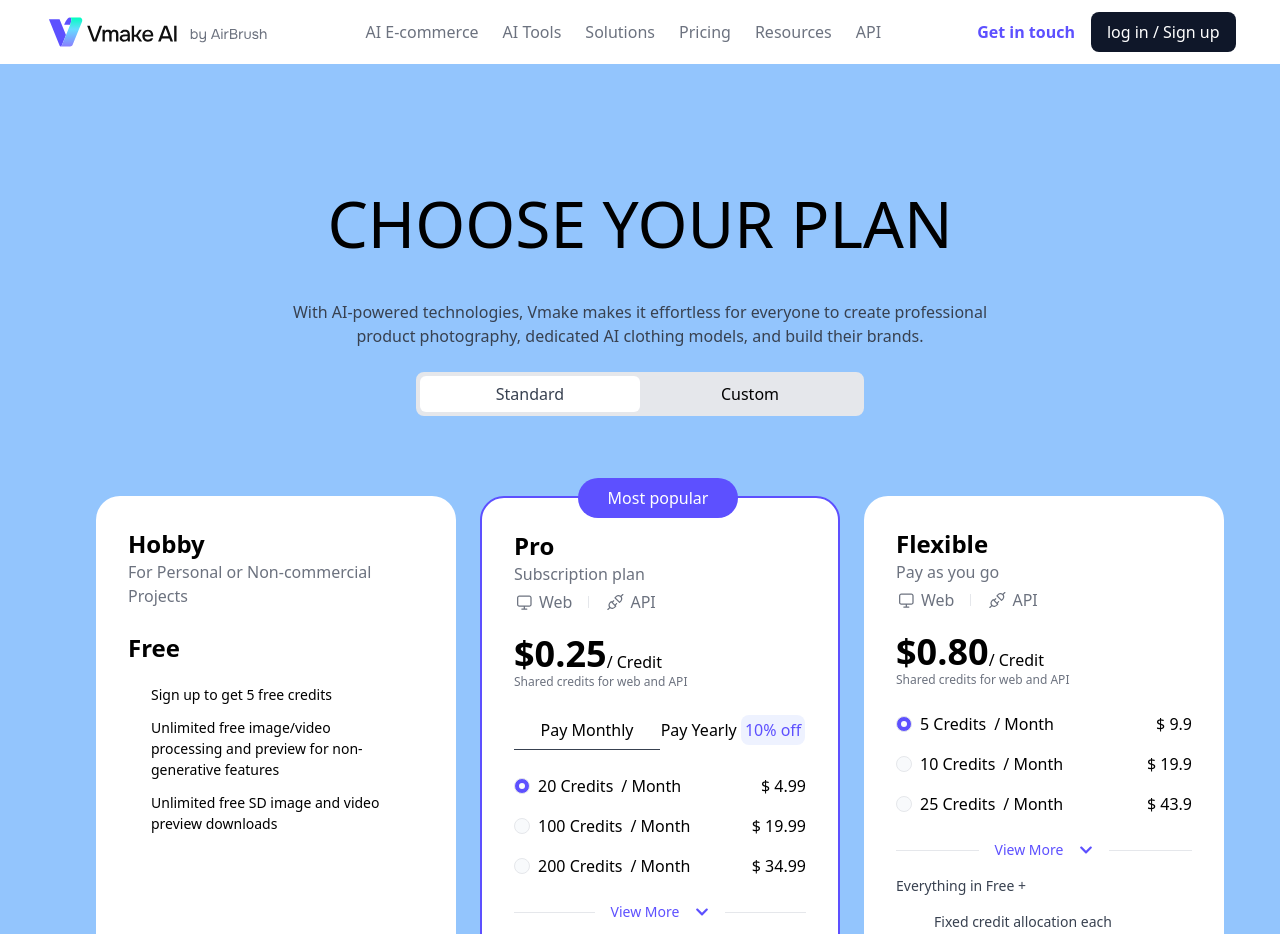
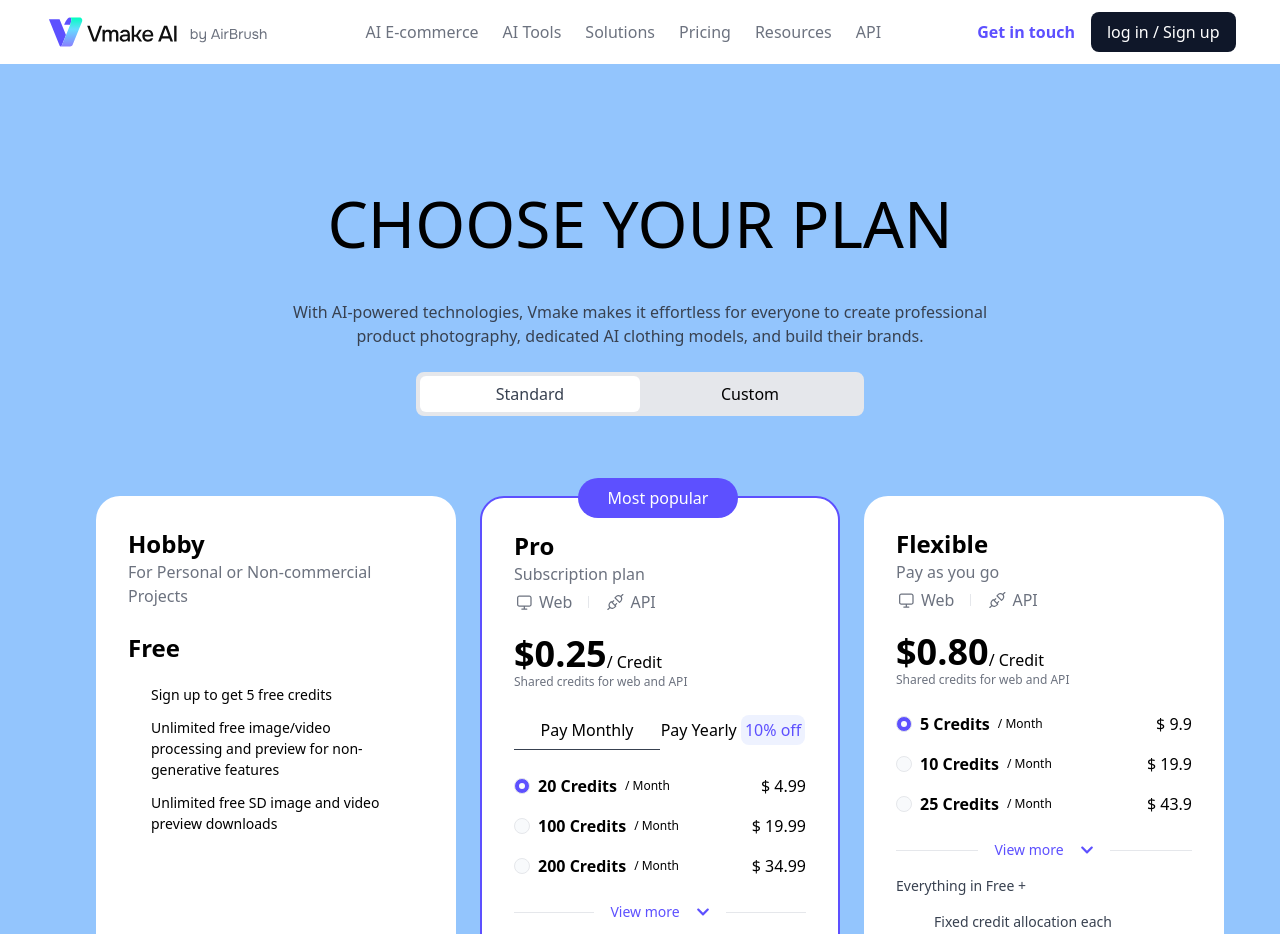
Before and after one commit to LuccasBenedetti/lp-modelia, a React (Vite) app: page /pricing in a window 1280 px wide. Shown: the top 934 px of the page. Built offline with nearby package versions, Linux system fonts and the light colour scheme.

Commit message:
collapses

```diff
--- a/src/components/PricingCards.tsx
+++ b/src/components/PricingCards.tsx
@@ -11,7 +11,7 @@
     return (
         <div className="flex gap-6 mt-20">
             <div className="flex flex-col items-center gap-4">
-                <div className="h-[640px] w-[360px] rounded-3xl bg-white p-8 flex flex-col items-start">
+                <div className="min-h-[650px] w-[360px] rounded-3xl bg-white p-8 flex flex-col items-start">
                     <span className="text-2xl font-bold">Hobby</span>
                     <span className="text-[#6C727F]">
                         For Personal or Non-commercial Projects
@@ -34,7 +34,7 @@
                 projects</span>
             </div>
             <div className="flex flex-col items-center gap-4">
-                <div className="relative h-[640px] border-[2px] border-[#5D50FF] w-[360px] rounded-3xl bg-white p-8 flex flex-col items-start">
+                <div className="relative min-h-[650px] h-max border-[2px] border-[#5D50FF] w-[360px] rounded-3xl bg-white p-8 flex flex-col items-start">
                     <div className="absolute top-[-20px] right-[100px] bg-[#5D50FF] rounded-full w-40 h-10 flex items-center justify-center text-white">Most popular</div>
                     <span className="text-2xl font-bold">Pro</span>
                     <span className="text-[#6C727F]">
@@ -64,12 +64,6 @@
 
                     <ProRadio />
 
-                    <div className="flex w-full items-center justify-between mt-6 gap-4">
-                        <div className="h-[1px] w-max bg-[#E5E7EB] flex-1"/>
-                        <button className="flex text-sm items-center gap-4 text-[#5D50FF]"> View More <FaChevronDown /> </button>
-                        <div className="h-[1px] w-max bg-[#E5E7EB] flex-1"/>
-                    </div>
-
                     <span className="text-sm text-[#384150] mt-4">Everything in Free +</span>
                     <div className="text-sm text-[#384150] mt-2 flex flex-col gap-2 mx-auto max-w-[220px]">
                         <span>
@@ -92,7 +86,7 @@
             </div>
 
             <div className="flex flex-col items-center gap-4">
-                <div className="h-[640px] w-[360px] rounded-3xl bg-white p-8 flex flex-col items-start">
+                <div className="min-h-[650px] w-[360px] rounded-3xl bg-white p-8 flex flex-col items-start">
                     <span className="text-2xl font-bold">Flexible</span>
                     <span className="text-[#6C727F]">
                         Pay as you go
@@ -115,12 +109,6 @@
                     <span className="text-xs text-[#6C727F]">Shared credits for web and API</span>
 
                     <FlexibleRadio />
-
-                    <div className="flex w-full items-center justify-between mt-6 gap-4">
-                        <div className="h-[1px] w-max bg-[#E5E7EB] flex-1"/>
-                        <button className="flex text-sm items-center gap-4 text-[#5D50FF]"> View More <FaChevronDown /> </button>
-                        <div className="h-[1px] w-max bg-[#E5E7EB] flex-1"/>
-                    </div>
 
                     <span className="text-sm text-[#384150] mt-4">Everything in Free +</span>
                     <div className="text-sm text-[#384150] mt-4 flex flex-col gap-2 mx-auto max-w-[220px]">
--- a/src/components/radios/FlexibleRadio.tsx
+++ b/src/components/radios/FlexibleRadio.tsx
@@ -1,4 +1,5 @@
 import { useState } from "react"
+import { FaChevronDown, FaChevronUp } from "react-icons/fa"
 
 interface ValuesData {
     id: number
@@ -10,6 +11,7 @@
 export const FlexibleRadio:React.FC = () => {
 
     const [selectedRadio, setSelectedRadio] = useState(0)
+    const [isOpen, setIsOpen] = useState(false);
 
 
     const values: ValuesData[] = [
@@ -27,25 +29,76 @@
         id: 2,
         credits: 25,
         price: 43.9
-    }
-
+    },
+    {
+        id: 3,
+        credits: 25,
+        price: 43.9
+    },
+    {
+        id: 4,
+        credits: 25,
+        price: 43.9
+    },
+    {
+        id: 5,
+        credits: 25,
+        price: 43.9
+    },
 ]
 
 
     return (
         <div className="flex flex-col gap-4 w-full justify-between mt-6">
-            {values.map((value) => (
+            {values.map((value, index) => {
+                if(isOpen){
+                    return (
                         <div className="flex flex-1 justify-between">
                             <div key={value.id} className="flex items-center gap-2">
                                 <button onClick={() => setSelectedRadio(value.id)} className={`flex items-center justify-center w-4 h-4 rounded-full border-[1px] ${selectedRadio === value.id ? 'bg-[#5D50FF]' : 'bg-[#F8FAFC]'}`} >
                                     <div className="w-[6px] h-[6px] rounded-full bg-[#F8FAFC]"/>
                                 </button>
-                        <span>{value.credits} Credits</span>
-                        <span>/ Month</span>
+                                <span className="font-bold">{value.credits} Credits</span>
+                                <span className="text-xs">/ Month</span>
                             </div>
                             <span>$ {value.price}</span>
                         </div>
-            ))}
+                    )
+                }else {
+                    if(index < 3){
+                        return (
+                            <div className="flex flex-1 justify-between">
+                                <div key={value.id} className="flex items-center gap-2">
+                                    <button onClick={() => setSelectedRadio(value.id)} className={`flex items-center justify-center w-4 h-4 rounded-full border-[1px] ${selectedRadio === value.id ? 'bg-[#5D50FF]' : 'bg-[#F8FAFC]'}`} >
+                                        <div className="w-[6px] h-[6px] rounded-full bg-[#F8FAFC]"/>
+                                    </button>
+                                    <span className="font-bold">{value.credits} Credits</span>
+                                    <span className="text-xs">/ Month</span>
+                                </div>
+                                <span>$ {value.price}</span>
+                            </div>
+                        )
+                    }
+                }
+            }
+            )}
+
+            <div className="flex w-full items-center justify-between mt-2 gap-4">
+                <div className="h-[1px] w-max bg-[#E5E7EB] flex-1"/>
+                <button className="flex text-sm items-center gap-4 text-[#5D50FF]" onClick={() => setIsOpen(prev => !prev)}> {isOpen ? (
+                    <>
+                        <span>Collapse</span>
+                        <FaChevronUp />
+                    </>
+
+                ) : (
+                    <>
+                        <span>View more</span>
+                        <FaChevronDown />
+                    </>
+                )} </button>
+                <div className="h-[1px] w-max bg-[#E5E7EB] flex-1"/>
+            </div>
 
         </div>
     )
--- a/src/components/radios/ProRadio.tsx
+++ b/src/components/radios/ProRadio.tsx
@@ -1,4 +1,5 @@
 import { useState } from "react"
+import { FaChevronDown, FaChevronUp } from "react-icons/fa"
 
 interface ValuesData {
     id: number
@@ -10,6 +11,7 @@
 export const ProRadio:React.FC = () => {
 
     const [selectedRadio, setSelectedRadio] = useState(0)
+    const [isOpen, setIsOpen] = useState(false);
 
 
     const values: ValuesData[] = [
@@ -27,6 +29,21 @@
         id: 2,
         credits: 200,
         price: 34.99
+    },
+    {
+        id: 3,
+        credits: 200,
+        price: 34.99
+    },
+    {
+        id: 4,
+        credits: 200,
+        price: 34.99
+    },
+    {
+        id: 5,
+        credits: 200,
+        price: 34.99
     }
 
 ]
@@ -34,19 +51,56 @@
 
     return (
         <div className="flex flex-col gap-4 w-full justify-between mt-6">
-            {values.map((value) => (
+            {values.map((value, index) =>{
+                if(isOpen){
+                    return (
+                        (
                             <div className="flex flex-1 justify-between">
                                 <div key={value.id} className="flex items-center gap-2">
                                     <button onClick={() => setSelectedRadio(value.id)} className={`flex items-center justify-center w-4 h-4 rounded-full border-[1px] ${selectedRadio === value.id ? 'bg-[#5D50FF]' : 'bg-[#F8FAFC]'}`} >
                                         <div className="w-[6px] h-[6px] rounded-full bg-[#F8FAFC]"/>
                                     </button>
-                        <span>{value.credits} Credits</span>
-                        <span>/ Month</span>
+                                    <span className="font-bold">{value.credits} Credits</span>
+                                    <span className="text-xs">/ Month</span>
                                 </div>
                                 <span>$ {value.price}</span>
                             </div>
-            ))}
-
+                        )
+                    )
+                }else{
+                    if(index < 3){
+                        return (
+                            <div className="flex flex-1 justify-between">
+                                <div key={value.id} className="flex items-center gap-2">
+                                    <button onClick={() => setSelectedRadio(value.id)} className={`flex items-center justify-center w-4 h-4 rounded-full border-[1px] ${selectedRadio === value.id ? 'bg-[#5D50FF]' : 'bg-[#F8FAFC]'}`} >
+                                        <div className="w-[6px] h-[6px] rounded-full bg-[#F8FAFC]"/>
+                                    </button>
+                                    <span className="font-bold">{value.credits} Credits</span>
+                                    <span className="text-xs">/ Month</span>
+                                </div>
+                                <span>$ {value.price}</span>
                             </div>
                         )
                     }
+                }
+            })}
+
+            <div className="flex w-full items-center justify-between mt-2 gap-4">
+                <div className="h-[1px] w-max bg-[#E5E7EB] flex-1"/>
+                <button className="flex text-sm items-center gap-4 text-[#5D50FF]" onClick={() => setIsOpen(prev => !prev)}> {isOpen ? (
+                    <>
+                        <span>Collapse</span>
+                        <FaChevronUp />
+                    </>
+
+                ) : (
+                    <>
+                        <span>View more</span>
+                        <FaChevronDown />
+                    </>
+                )} </button>
+                <div className="h-[1px] w-max bg-[#E5E7EB] flex-1"/>
+            </div>
+        </div>
+    )
+}
```
Lines whose indentation alone changed are shown as unchanged.
